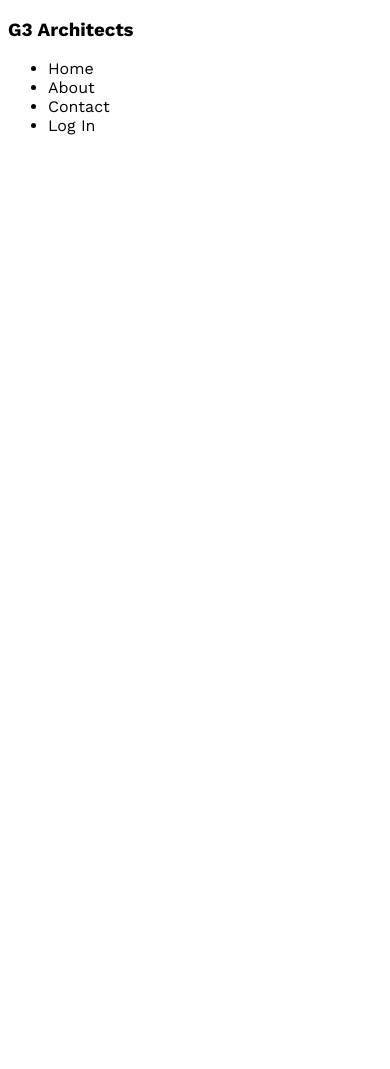
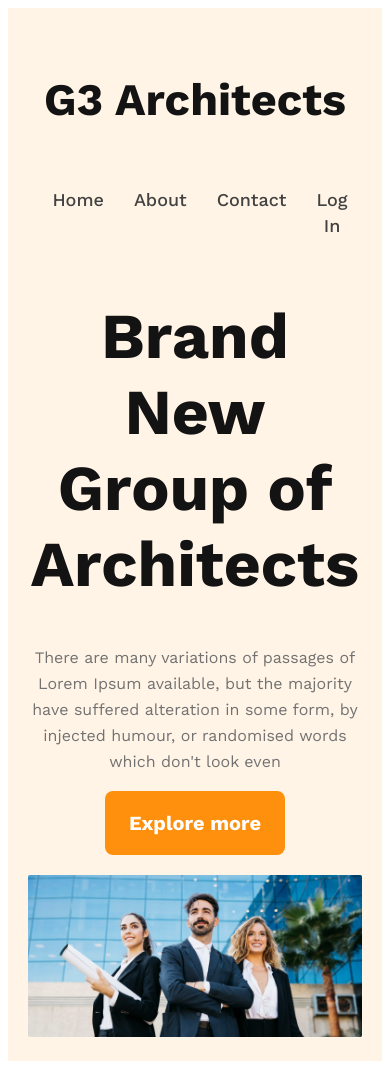
Before and after one commit to tanim006/G3-architect-day09, a plain HTML site: page index.html in a window 390 px wide. Before the commit the page ends 844 px from the top, so only its background shows below. Drawn offline with nearby package versions, Linux system fonts and the light colour scheme.

Commit message:
responsive of first part

```diff
--- a/architect/styles.css
+++ b/architect/styles.css
@@ -1,8 +1,102 @@
 /* works sans font from google fonts */
 @import url('https://fonts.googleapis.com/css2?family=Merriweather:ital,wght@0,300;0,400;0,700;0,900;1,300;1,400;1,700;1,900&family=Open+Sans:ital,wght@0,500;0,700;0,800;1,500;1,600;1,700;1,800&family=Work+Sans:ital,wght@0,400;0,500;0,700;0,800;1,400;1,600;1,700&display=swap');
 
+/* shared styles */
 * {
     font-family: 'Merriweather', serif;
     font-family: 'Open Sans', sans-serif;
     font-family: 'Work Sans', sans-serif;
 }
+
+.btn-primary {
+    width: 180px;
+    height: 64px;
+    border-radius: 8px;
+    background: #FF900E;
+    color: #FFF;
+    text-align: center;
+    font-family: Work Sans;
+    font-size: 20px;
+    font-style: normal;
+    font-weight: 600;
+    line-height: normal;
+    cursor: pointer;
+    border: 0px;
+    margin-bottom: 20px;
+
+}
+
+/* header styles */
+header {
+    background: rgba(255, 144, 14, 0.10);
+    padding: 50px 240px;
+}
+
+nav {
+    display: flex;
+    justify-content: space-between;
+    align-items: center;
+}
+
+nav>ul {
+    display: flex;
+}
+
+nav li {
+    list-style: none;
+    margin-right: 30px;
+    color: var(--Dark-02, #424242);
+    text-align: center;
+    font-family: Work Sans;
+    font-size: 18px;
+    font-style: normal;
+    font-weight: 500;
+    line-height: 26px;
+}
+
+.nav-title {
+    color: var(--Dark-01, #131313);
+    text-align: center;
+    font-family: Work Sans;
+    font-size: 45px;
+    font-style: normal;
+    font-weight: 700;
+    line-height: normal;
+}
+
+/* banner styles */
+.banner-contact {
+    max-width: 800px;
+    text-align: center;
+    margin: 0 auto;
+}
+
+.banner-title {
+    font-weight: 700;
+    font-size: 64px;
+    color: var(--Dark-01, #131313);
+}
+
+.banner-description {
+    color: var(--Dark-03, #727272);
+    text-align: center;
+    font-family: Work Sans;
+    font-size: 16px;
+    font-style: normal;
+    font-weight: 400;
+    line-height: 26px;
+    /* 162.5% */
+}
+.banner img{
+    width: 100%;
+}
+/* responsive styles */
+
+@media screen and (max-width:576px) {
+    header{
+        padding: 20px;
+    }
+    nav {
+        flex-direction: column;
+    }
+}
--- a/index.html
+++ b/index.html
@@ -9,7 +9,7 @@
 <body>
     <header>
         <nav>
-            <h3> G3 Architects</h3>
+            <h3 class="nav-title"> G3 Architects</h3>
             <ul>
                 <li><a href=""></a>Home</li>
                 <li><a href=""></a>About</li>
@@ -17,7 +17,16 @@
                 <li><a href=""></a>Log In</li>
             </ul>
         </nav>
-
+        <div class="banner">
+            <div class="banner-contact">
+                <h1 class="banner-title"> Brand New Group of Architects </h1>
+            <p class="banner-description">
+                There are many variations of passages of Lorem Ipsum available, but the majority have suffered alteration in some form, by injected humour, or randomised words which don't look even
+            </p>
+            <button class="btn-primary">Explore more</button>
+            </div>
+            <img src="images/banner.png" alt="">
+        </div>
     </header>
     <main>
 
```
